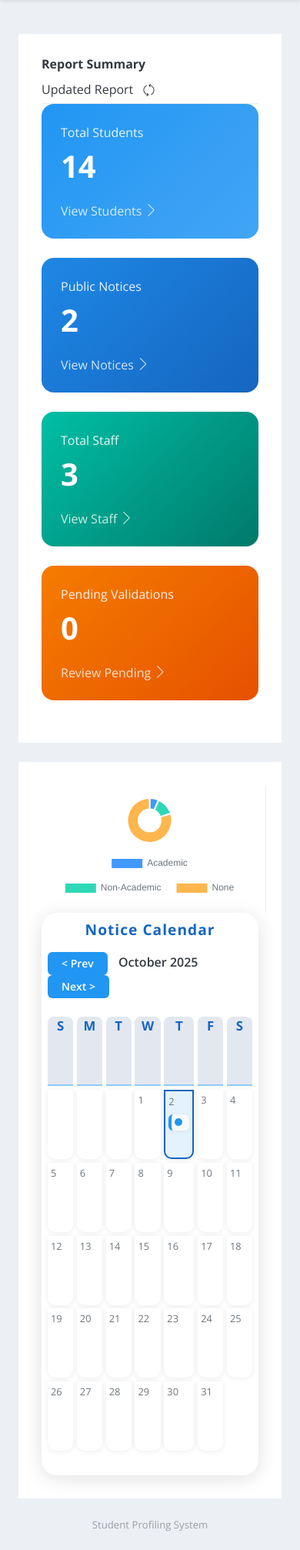
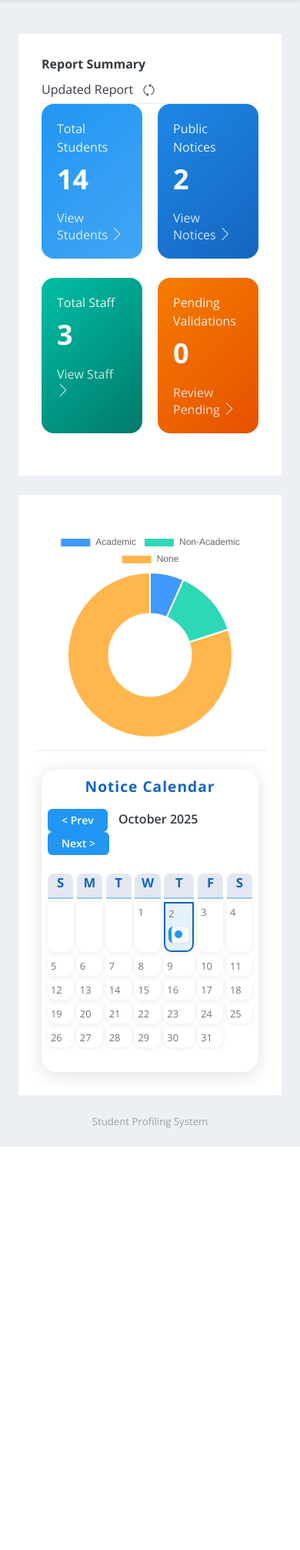
Before and after one commit to Jayriel04/studentms, a PHP site: page /admin/dashboard.php in a window 390 px wide. Shown: the part 70-2084 px from the top of the page at 77% size. After the commit the page ends 1560 px from the top, so only its background shows below. Run offline with PHP 8.4, Linux system fonts and the light colour scheme; a user stored in the database is signed in; data comes from the database, SQL or seed files in the repository.

Commit message:
make the dashboard responsive

```diff
--- a/admin/css/calendar.css
+++ b/admin/css/calendar.css
@@ -8,8 +8,6 @@
     box-shadow: 0 4px 24px rgba(0, 0, 0, 0.12);
     padding: 1.2rem 1.2rem 2rem 1.2rem;
     box-sizing: border-box;
-    display: flex; /* Added for flex layout */
-    flex-direction: column; /* Added for flex layout */
 }
 
 .calendar-header {
@@ -34,8 +32,6 @@
     gap: 0.7rem;
     margin-bottom: 1.5rem;
     width: 100%;
-    flex-grow: 1; /* Allow grid to grow */
-    grid-auto-rows: minmax(90px, auto); /* Ensure cells can grow */
 }
 
 
@@ -51,6 +47,7 @@
 }
 
 .calendar-cell {
+    min-height: 90px;
     background: #ffffff;
     border-radius: 0 0 10px 10px;
     box-shadow: 0 1px 6px rgba(0, 0, 0, 0.08);
@@ -61,8 +58,6 @@
     font-size: 1rem;
     width: 100%;
     box-sizing: border-box;
-    display: flex; /* For vertical alignment */
-    flex-direction: column; /* For vertical alignment */
 }
 
 .calendar-cell:hover {
--- a/admin/css/chart.css
+++ b/admin/css/chart.css
@@ -17,3 +17,11 @@
   text-align: center;
   width: 100%;
 }
+
+@media (max-width: 1199.98px) {
+  .chart-container {
+    border-right: none;
+    border-bottom: 1px solid #e8ecf1;
+    margin-bottom: 1.5rem;
+  }
+}
--- a/admin/css/style(v2).css
+++ b/admin/css/style(v2).css
@@ -110,7 +110,7 @@ body {
 .report-card {
   border-radius: 16px;
   color: white;
-  padding: 25px;
+  padding: 20px;
   position: relative;
   overflow: hidden;
   transition: transform 0.3s ease, box-shadow 0.3s ease;
@@ -131,7 +131,7 @@ body {
 }
 
 .report-card .card-value {
-  font-size: 2.5rem;
+  font-size: 2.25rem;
   font-weight: 700;
   line-height: 1.2;
 }
@@ -140,7 +140,7 @@ body {
   color: white;
   text-decoration: none;
   font-weight: 500;
-  margin-top: 15px;
+  margin-top: 10px;
   display: inline-block;
   opacity: 0.8;
   transition: opacity 0.2s;
--- a/admin/dashboard.php
+++ b/admin/dashboard.php
@@ -47,7 +47,7 @@ if (strlen($_SESSION['sturecmsaid'] == 0)) {
                     </div>
                     <div class="row">
                       <!-- Total Students -->
-                      <div class="col-md-6 col-xl-3 grid-margin stretch-card">
+                      <div class="col-6 col-md-6 col-xl-3 grid-margin stretch-card">
                         <div class="card report-card bg-c-danger">
                           <?php
                           $sql_students = "SELECT COUNT(ID) FROM tblstudent";
@@ -61,7 +61,7 @@ if (strlen($_SESSION['sturecmsaid'] == 0)) {
                       </div>
 
                       <!-- Total Public Notices -->
-                      <div class="col-md-6 col-xl-3 grid-margin stretch-card">
+                      <div class="col-6 col-md-6 col-xl-3 grid-margin stretch-card">
                         <div class="card report-card bg-c-primary">
                           <?php
                           $sql_notices = "SELECT COUNT(ID) FROM tblpublicnotice";
@@ -75,7 +75,7 @@ if (strlen($_SESSION['sturecmsaid'] == 0)) {
                       </div>
 
                       <!-- Total Staff -->
-                      <div class="col-md-6 col-xl-3 grid-margin stretch-card">
+                      <div class="col-6 col-md-6 col-xl-3 grid-margin stretch-card">
                         <div class="card report-card bg-c-success">
                           <?php
                           $sql_staff = "SELECT COUNT(ID) FROM tblstaff";
@@ -89,7 +89,7 @@ if (strlen($_SESSION['sturecmsaid'] == 0)) {
                       </div>
 
                       <!-- Pending Validations -->
-                      <div class="col-md-6 col-xl-3 grid-margin stretch-card">
+                      <div class="col-6 col-md-6 col-xl-3 grid-margin stretch-card">
                         <div class="card report-card bg-c-warning">
                           <?php
                           $sqlPending = "SELECT COUNT(*) FROM student_achievements WHERE status = 'pending'";
@@ -114,7 +114,7 @@ if (strlen($_SESSION['sturecmsaid'] == 0)) {
                 <div class="card">
                   <div class="card-body">
                     <div class="row">
-                      <div class="col-md-6 chart-container">
+                      <div class="col-lg-7 chart-container">
                         <!-- <h4 class="card-title">Student Skill Categories</h4> -->
                         <?php
                         // Count students with Academic skills
@@ -137,7 +137,7 @@ if (strlen($_SESSION['sturecmsaid'] == 0)) {
                         ?>
                         <canvas id="skillsChart" data-skills='<?php echo json_encode($skillsData); ?>'></canvas>
                       </div>
-                      <div class="col-md-6">
+                      <div class="col-lg-5">
                         <div class="calendar-container">
                           <div class="calendar-header">
                             <div class="calendar-title">Notice Calendar</div>
@@ -243,6 +243,7 @@ if (strlen($_SESSION['sturecmsaid'] == 0)) {
     <!-- endinject -->
     <script src="js/off-canvas.js"></script>
     <script src="js/misc.js"></script>
+    <script src="js/chart.js"></script>
     <script src="js/script.js"></script>
     <script>
       function showNoticeDetail(title, date, msg) {
```
Also changed, not shown: staff/css/style(v2).css (+4 -4 lines), staff/dashboard.php (+4 -4 lines).
